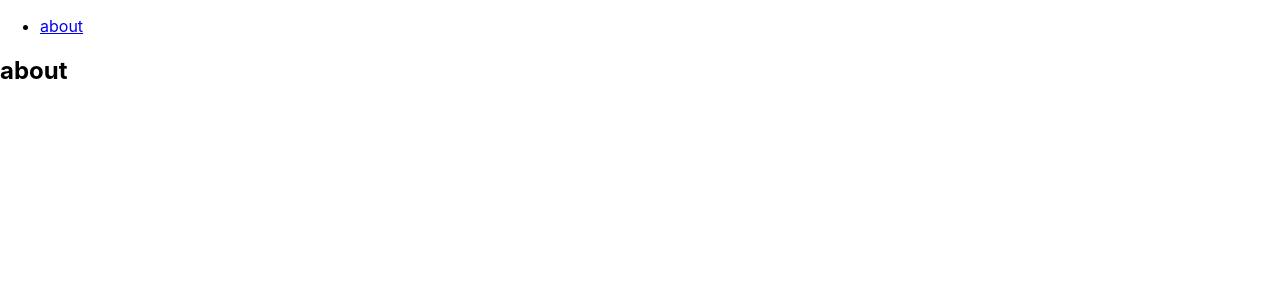
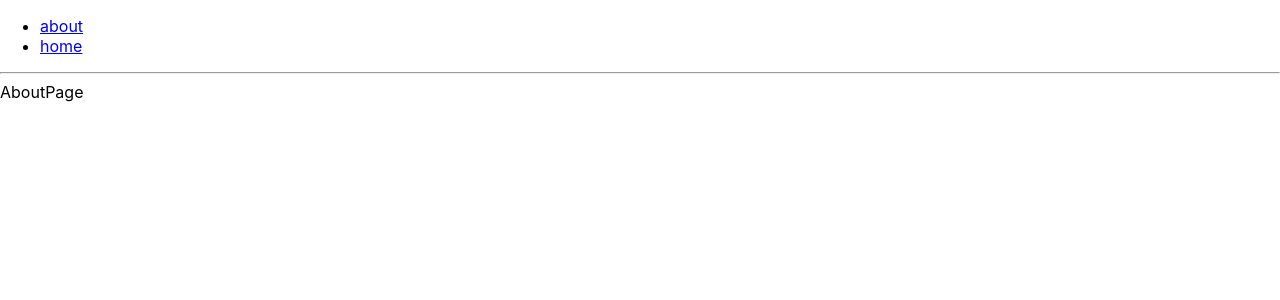
Before and after one commit to ikersuen/react-router-practice, a React (Create React App) app: page /about in a window 1280 px wide. Shown: the top 300 px of the page. Built offline with nearby package versions, Linux system fonts and the light colour scheme.

Commit message:
[iker] feat: add about and home page

```diff
--- a/src/App.js
+++ b/src/App.js
@@ -2,22 +2,26 @@ import React, { Component } from 'react';
 import logo from './logo.svg';
 import './App.css';
 import {BrowserRouter as Router, Route, Link} from 'react-router-dom'
+import AboutPage from './components/AboutPage'
 
 class App extends Component {
   render() {
     return (
-      <div>
-        <Router>
           <div>
+            <nav>
             <ul>
               <li>
                 <Link to="/about">about</Link>
               </li>
+              <li>
+                <Link to="/">home</Link>
+              </li>
             </ul>
-            <Route path="/about" component={() => <h2>about</h2>}></Route>
+            </nav>
+            <hr/>
+            <Route path="/" exact component={() => <h1>home page</h1>} />
+            <Route path="/about" component={AboutPage}/>
           </div>
-        </Router>
-      </div>
     );
   }
 }
--- /dev/null
+++ b/src/components/AboutPage.js
@@ -0,0 +1,11 @@
+import React, { Component } from 'react'
+
+export default class AboutPage extends Component {
+  render() {
+    return (
+      <div>
+          AboutPage
+      </div>
+    )
+  }
+}
--- a/src/index.js
+++ b/src/index.js
@@ -3,8 +3,10 @@ import ReactDOM from 'react-dom';
 import './index.css';
 import App from './App';
 import * as serviceWorker from './serviceWorker';
+import {BrowserRouter as Router, Route, Link} from 'react-router-dom'
 
-ReactDOM.render(<App />, document.getElementById('root'));
+
+ReactDOM.render(<Router><App /></Router>, document.getElementById('root'));
 
 // If you want your app to work offline and load faster, you can change
 // unregister() to register() below. Note this comes with some pitfalls.
```
